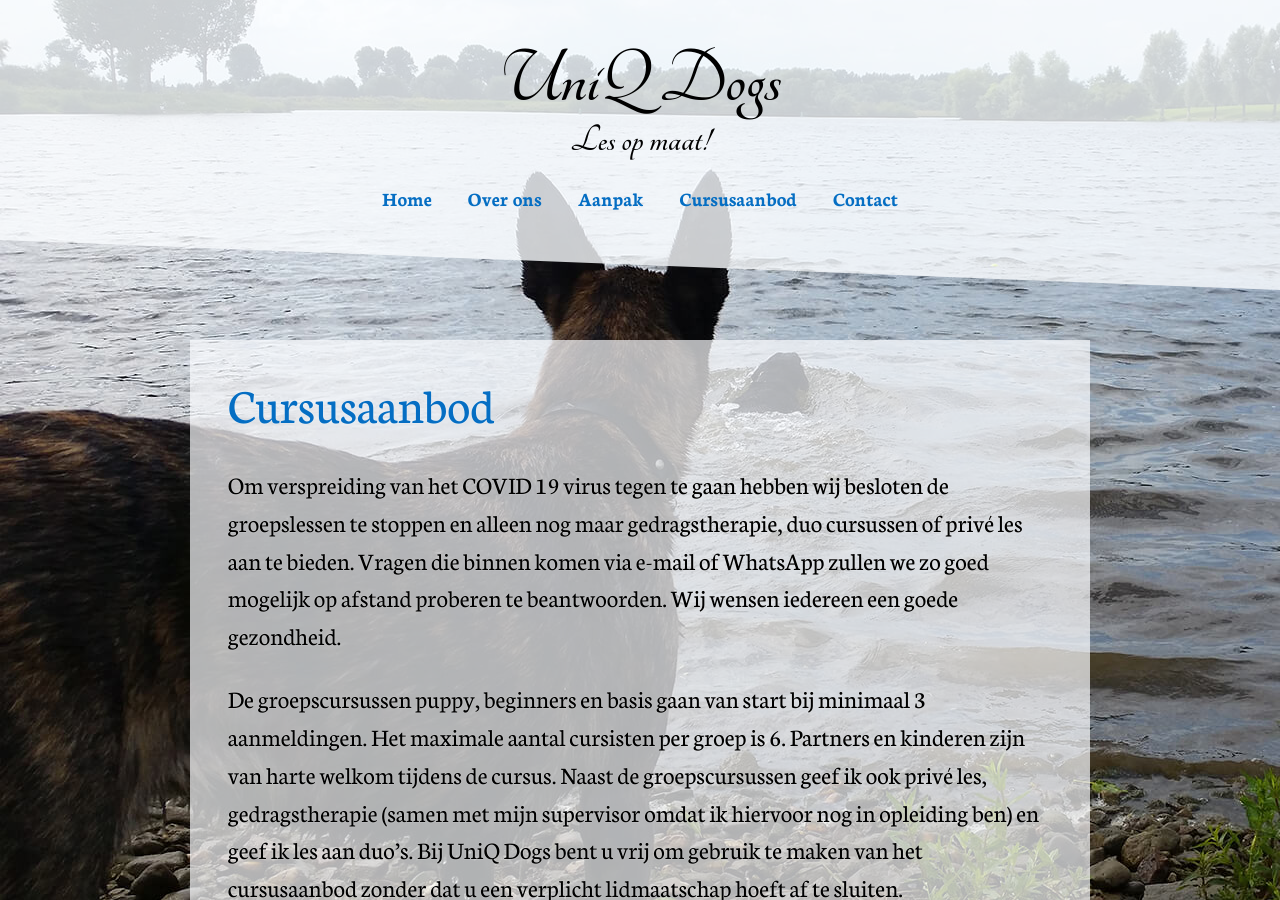
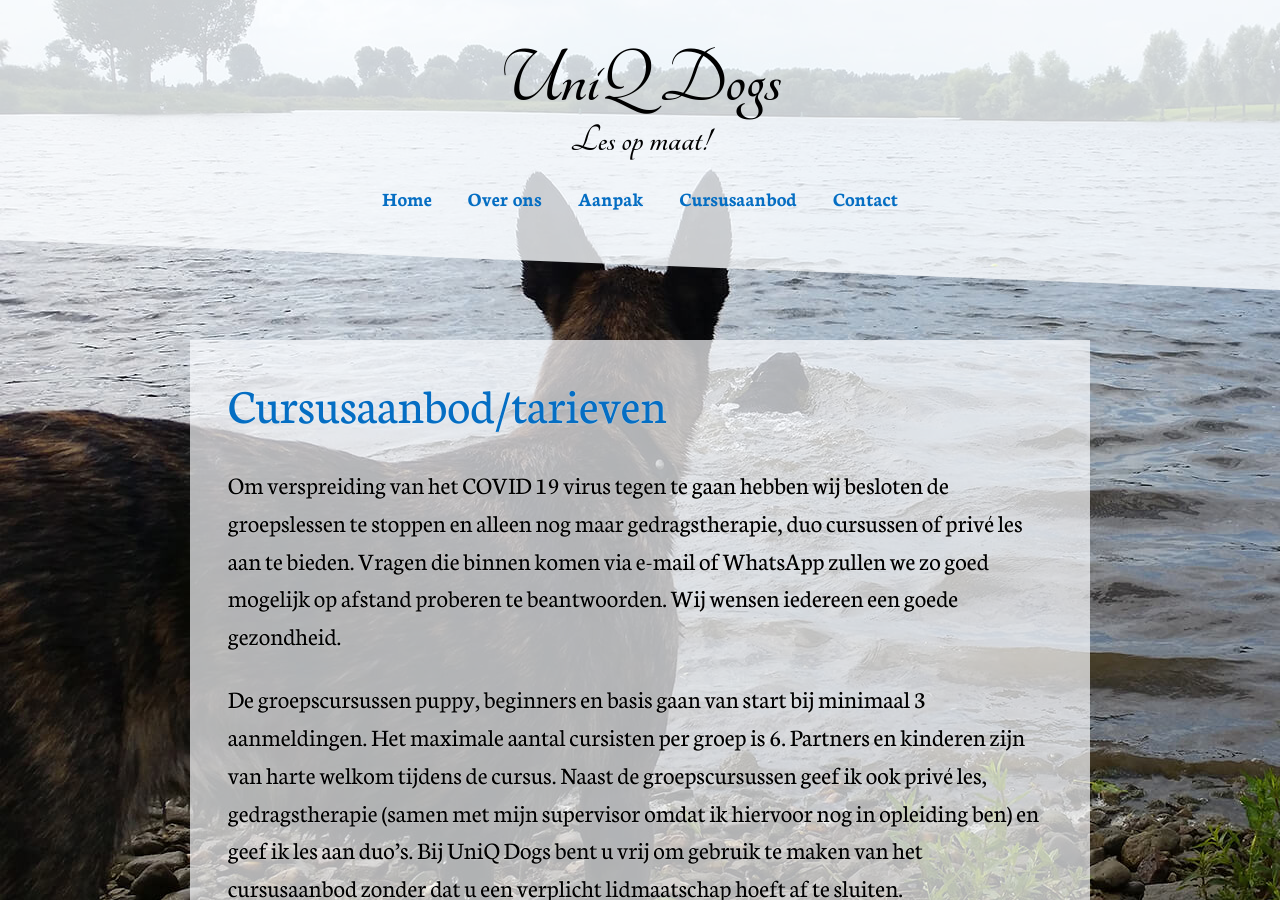
Before and after one commit to UniQdogs/info, a Jekyll site: the page built from pages/cursusaanbod.md, in a window 1280 px wide and 900 px high. Built offline with Jekyll 4.4.1, drawn with Linux system fonts in a browser that asks for light colours; nearby versions of some CDN libraries.

Commit message:
tarieven

```diff
--- a/pages/cursusaanbod.md
+++ b/pages/cursusaanbod.md
@@ -5,7 +5,7 @@ permalink: /cursusaanbod/
 background: /assets/background6.jpg
 background-align: left
 ---
-# Cursusaanbod
+# Cursusaanbod/tarieven
 
 
 Om verspreiding van het COVID 19 virus tegen te gaan hebben wij besloten de groepslessen te stoppen en alleen nog maar gedragstherapie, duo cursussen of privé les aan te bieden.
```
